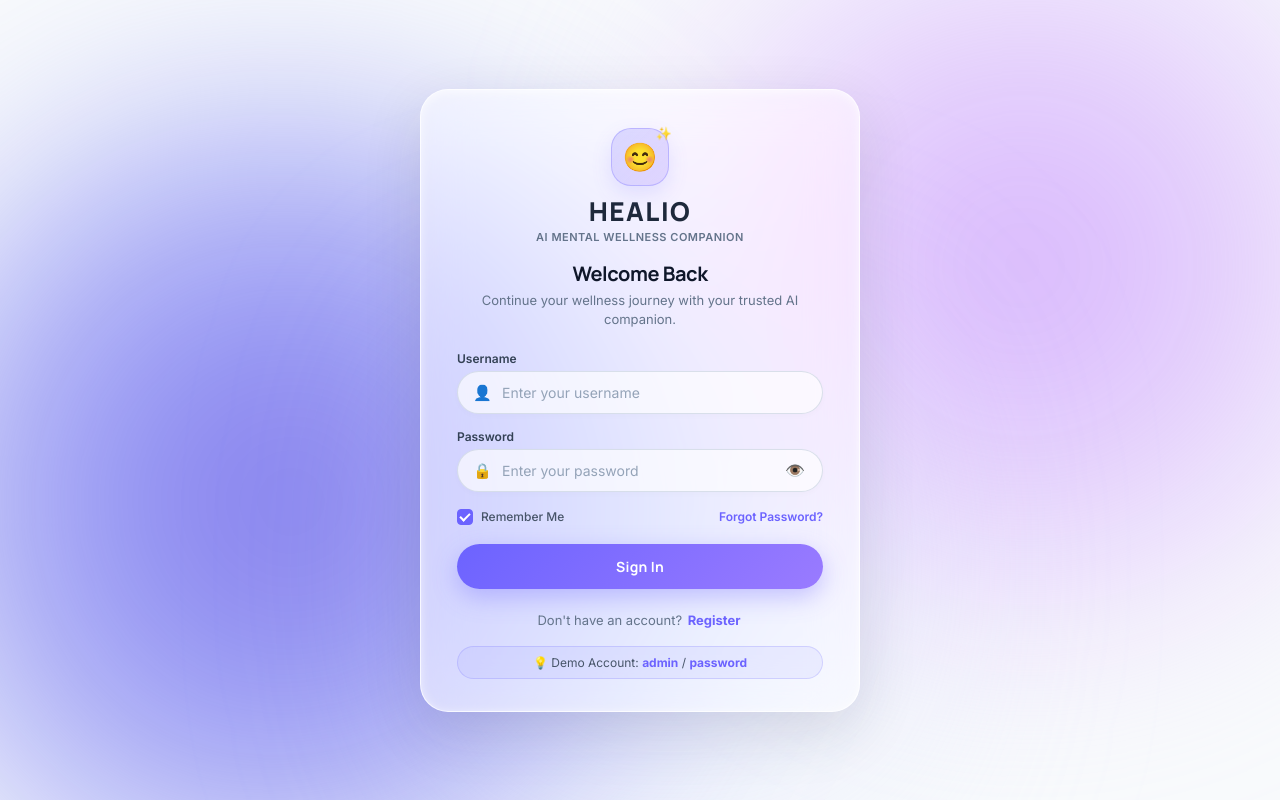
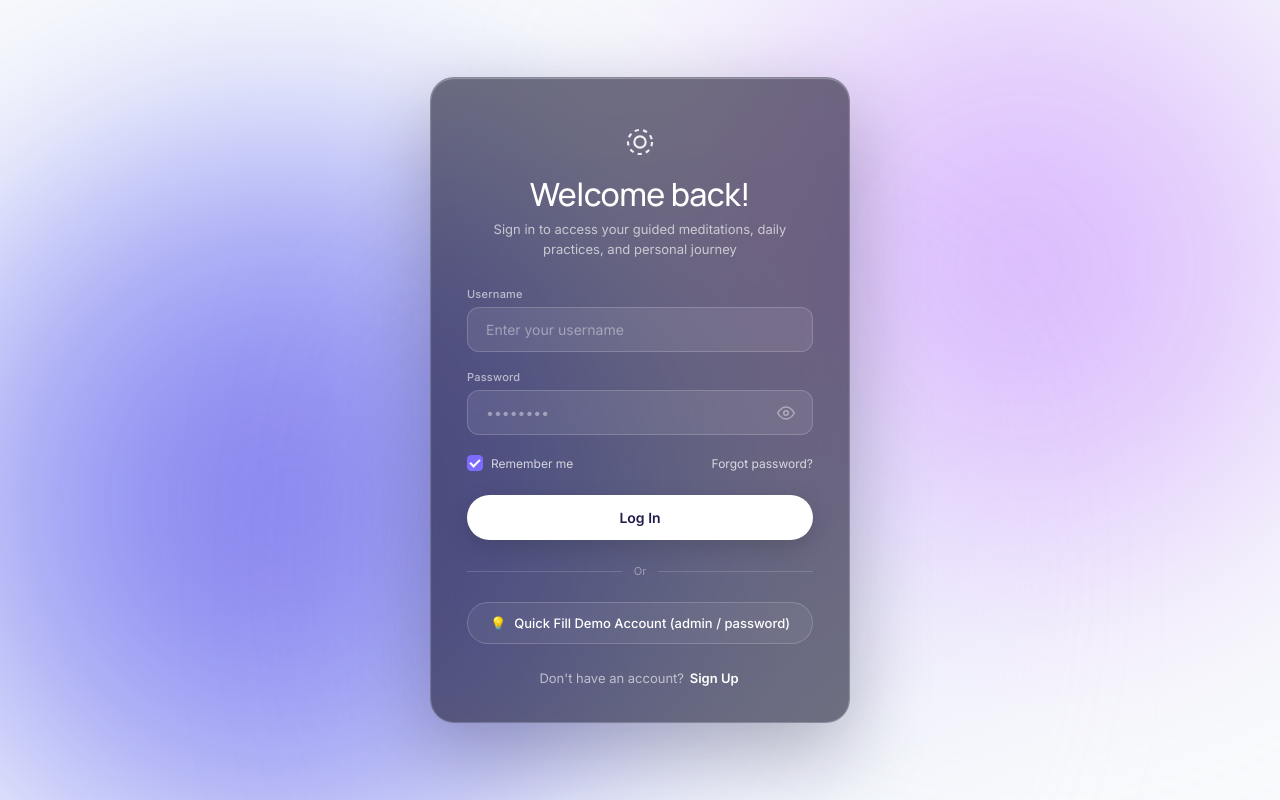
Before and after one commit to abh1ramkr/Healio, a React (Create React App) app in the folder frontend/: page / in a window 1280 px wide. Built offline with nearby package versions, Linux system fonts and the light colour scheme.

Commit message:
style: Redesign HEALIO login card layout, zen ring icon, inputs, buttons, and typography to match reference image

```diff
--- a/frontend/src/App.css
+++ b/frontend/src/App.css
@@ -150,215 +150,165 @@ h1, h2, h3, h4, h5, h6 {
   100% { transform: translate(-35px, 40px) rotate(-10deg) scale(1.05); }
 }
 
-/* Centered Glassmorphism Login Card */
-.login-glass-card {
+/* Reference Image Style Dark Glass Card */
+.ref-login-glass-card {
   position: relative;
   z-index: 10;
   width: 100%;
-  max-width: 440px;
-  background: rgba(255, 255, 255, 0.55);
-  backdrop-filter: blur(24px) saturate(190%);
-  -webkit-backdrop-filter: blur(24px) saturate(190%);
-  border: 1px solid rgba(255, 255, 255, 0.8);
-  border-radius: 28px;
-  padding: 38px 36px 32px;
+  max-width: 420px;
+  background: rgba(18, 16, 38, 0.58);
+  backdrop-filter: blur(35px) saturate(180%);
+  -webkit-backdrop-filter: blur(35px) saturate(180%);
+  border: 1px solid rgba(255, 255, 255, 0.2);
+  border-radius: 24px;
+  padding: 42px 36px 36px;
   box-shadow:
-    0 20px 60px rgba(30, 30, 60, 0.12),
-    0 2px 10px rgba(255, 255, 255, 0.6) inset;
+    0 30px 80px rgba(15, 12, 40, 0.28),
+    0 1px 1px rgba(255, 255, 255, 0.3) inset;
+  color: #ffffff;
   animation: glassCardEntrance 0.6s cubic-bezier(0.16, 1, 0.3, 1) forwards;
 }
 
-@keyframes glassCardEntrance {
-  0% {
-    opacity: 0;
-    transform: translateY(24px) scale(0.97);
-  }
-  100% {
-    opacity: 1;
-    transform: translateY(0) scale(1);
-  }
+.ref-card-header {
+  text-align: center;
+  margin-bottom: 28px;
 }
 
-/* Branding Header */
-.glass-card-header {
-  text-align: center;
-  margin-bottom: 22px;
-}
-
-.healio-logo-badge {
+.zen-ring-icon {
   display: inline-flex;
   align-items: center;
   justify-content: center;
-  width: 58px;
-  height: 58px;
-  background: linear-gradient(135deg, rgba(108, 99, 255, 0.2) 0%, rgba(154, 123, 255, 0.25) 100%);
-  border: 1px solid rgba(108, 99, 255, 0.3);
-  border-radius: 20px;
-  font-size: 28px;
-  margin-bottom: 10px;
-  position: relative;
-  box-shadow: 0 8px 20px rgba(108, 99, 255, 0.15);
+  width: 44px;
+  height: 44px;
+  margin-bottom: 12px;
 }
 
-.logo-sparkle {
-  position: absolute;
-  top: -4px;
-  right: -4px;
-  font-size: 13px;
+.ref-card-title {
+  font-family: 'Manrope', system-ui, sans-serif;
+  font-size: 32px;
+  font-weight: 300;
+  color: #ffffff;
+  letter-spacing: -0.5px;
+  margin: 0 0 8px 0;
+  line-height: 1.15;
 }
 
-.healio-brand-title {
-  font-family: 'Manrope', sans-serif;
-  font-size: 26px;
-  font-weight: 800;
-  color: #1E293B;
-  letter-spacing: 1.5px;
+.ref-card-subtitle {
+  font-size: 13px;
+  font-weight: 400;
+  color: rgba(255, 255, 255, 0.65);
+  line-height: 1.5;
   margin: 0;
-  line-height: 1.2;
+  padding: 0 10px;
 }
 
-.healio-brand-subtitle {
-  font-size: 11px;
-  font-weight: 600;
-  color: #64748B;
-  letter-spacing: 0.5px;
-  text-transform: uppercase;
-  margin-top: 3px;
-  margin-bottom: 16px;
+.ref-glass-form {
+  display: flex;
+  flex-direction: column;
+  gap: 18px;
 }
 
-.welcome-headline-box h2 {
-  font-family: 'Manrope', sans-serif;
-  font-size: 20px;
-  font-weight: 700;
-  color: #0F172A;
-  margin-bottom: 4px;
-}
-
-.welcome-headline-box p {
-  font-size: 13px;
-  color: #64748B;
-  line-height: 1.45;
-  margin: 0;
-}
-
-/* Glass Form Components */
-.glass-form {
+.ref-input-group {
   display: flex;
   flex-direction: column;
-  gap: 15px;
-}
-
-.glass-input-group {
-  display: flex;
-  flex-direction: column;
-  gap: 5px;
+  gap: 6px;
   text-align: left;
 }
 
-.glass-input-group label {
-  font-size: 12px;
-  font-weight: 600;
-  color: #334155;
+.ref-input-group label {
+  font-size: 11px;
+  font-weight: 500;
+  color: rgba(255, 255, 255, 0.6);
+  letter-spacing: 0.02em;
 }
 
-.input-wrapper {
+.ref-input-wrapper {
   position: relative;
   display: flex;
   align-items: center;
 }
 
-.input-icon {
-  position: absolute;
-  left: 16px;
-  font-size: 15px;
-  color: #94A3B8;
-  pointer-events: none;
-}
-
-.glass-input {
+.ref-glass-input {
   width: 100%;
-  padding: 12px 16px 12px 44px;
-  background: rgba(255, 255, 255, 0.65);
-  border: 1px solid rgba(203, 213, 225, 0.7);
-  border-radius: 9999px;
+  padding: 13px 18px;
+  background: rgba(255, 255, 255, 0.08);
+  border: 1px solid rgba(255, 255, 255, 0.18);
+  border-radius: 12px;
   font-size: 14px;
-  color: #0F172A;
+  color: #ffffff;
   font-family: 'Inter', sans-serif;
   outline: none;
   transition: all 0.25s ease;
-  box-shadow: 0 2px 6px rgba(0, 0, 0, 0.02);
 }
 
-.glass-input::placeholder {
-  color: #94A3B8;
+.ref-glass-input::placeholder {
+  color: rgba(255, 255, 255, 0.4);
 }
 
-.glass-input:focus {
-  background: rgba(255, 255, 255, 0.95);
-  border-color: #6C63FF;
-  box-shadow: 0 0 0 4px rgba(108, 99, 255, 0.18), 0 4px 12px rgba(108, 99, 255, 0.08);
+.ref-glass-input:focus {
+  background: rgba(255, 255, 255, 0.14);
+  border-color: rgba(255, 255, 255, 0.4);
+  box-shadow: 0 0 0 3px rgba(255, 255, 255, 0.1);
 }
 
-.btn-toggle-password {
+.ref-btn-eye-toggle {
   position: absolute;
   right: 14px;
   background: none;
   border: none;
-  font-size: 16px;
-  color: #64748B;
   cursor: pointer;
-  padding: 4px;
   display: flex;
   align-items: center;
   justify-content: center;
-  transition: transform 0.2s ease;
+  padding: 4px;
+  opacity: 0.7;
+  transition: opacity 0.2s ease;
 }
 
-.btn-toggle-password:hover {
-  transform: scale(1.15);
+.ref-btn-eye-toggle:hover {
+  opacity: 1;
 }
 
-/* Secondary Actions Bar */
-.form-secondary-actions {
+.ref-actions-row {
   display: flex;
   align-items: center;
   justify-content: space-between;
   font-size: 12px;
   margin-top: 2px;
+  margin-bottom: 2px;
 }
 
-.checkbox-container {
+.ref-checkbox-label {
   display: flex;
   align-items: center;
   gap: 8px;
   cursor: pointer;
-  color: #475569;
+  color: rgba(255, 255, 255, 0.75);
+  font-size: 12px;
   user-select: none;
-  font-weight: 500;
 }
 
-.checkbox-container input {
+.ref-checkbox-label input {
   display: none;
 }
 
-.custom-checkmark {
+.ref-custom-box {
   width: 16px;
   height: 16px;
-  border: 1.5px solid #CBD5E1;
+  border: 1px solid rgba(255, 255, 255, 0.3);
   border-radius: 4px;
-  background: rgba(255, 255, 255, 0.8);
+  background: rgba(255, 255, 255, 0.08);
   display: inline-block;
   position: relative;
   transition: all 0.2s ease;
 }
 
-.checkbox-container input:checked ~ .custom-checkmark {
-  background: #6C63FF;
-  border-color: #6C63FF;
+.ref-checkbox-label input:checked ~ .ref-custom-box {
+  background: #7c6cff;
+  border-color: #7c6cff;
 }
 
-.checkbox-container input:checked ~ .custom-checkmark::after {
+.ref-checkbox-label input:checked ~ .ref-custom-box::after {
   content: '';
   position: absolute;
   left: 4px;
@@ -370,109 +320,124 @@ h1, h2, h3, h4, h5, h6 {
   transform: rotate(45deg);
 }
 
-.forgot-link {
-  color: #6C63FF;
+.ref-forgot-link {
+  color: rgba(255, 255, 255, 0.75);
   text-decoration: none;
-  font-weight: 600;
+  font-size: 12px;
   transition: color 0.2s ease;
 }
 
-.forgot-link:hover {
-  color: #4F46E5;
+.ref-forgot-link:hover {
+  color: #ffffff;
   text-decoration: underline;
 }
 
-/* Primary Glass Button */
-.btn-glass-primary {
+.ref-btn-solid-white {
   width: 100%;
-  padding: 13px 24px;
-  background: linear-gradient(135deg, #6C63FF 0%, #9A7BFF 100%);
+  padding: 14px 24px;
+  background: #ffffff;
   border: none;
   border-radius: 9999px;
-  color: #FFFFFF;
+  color: #1e1b4b;
   font-size: 14px;
-  font-weight: 700;
-  letter-spacing: 0.3px;
-  font-family: 'Manrope', sans-serif;
+  font-weight: 600;
+  font-family: 'Inter', sans-serif;
   cursor: pointer;
-  box-shadow: 0 8px 25px rgba(108, 99, 255, 0.35);
-  transition: all 0.3s cubic-bezier(0.16, 1, 0.3, 1);
+  box-shadow: 0 8px 25px rgba(0, 0, 0, 0.15);
+  transition: all 0.25s cubic-bezier(0.16, 1, 0.3, 1);
   margin-top: 4px;
 }
 
-.btn-glass-primary:hover:not(:disabled) {
+.ref-btn-solid-white:hover:not(:disabled) {
   transform: translateY(-2px);
-  box-shadow: 0 12px 30px rgba(108, 99, 255, 0.45);
+  background: #f8fafc;
+  box-shadow: 0 12px 30px rgba(255, 255, 255, 0.25);
 }
 
-.btn-glass-primary:active:not(:disabled) {
-  transform: translateY(0);
+.ref-or-divider {
+  display: flex;
+  align-items: center;
+  text-align: center;
+  color: rgba(255, 255, 255, 0.4);
+  font-size: 11px;
+  margin: 6px 0;
 }
 
-.btn-glass-primary:disabled {
-  opacity: 0.7;
-  cursor: not-allowed;
+.ref-or-divider::before,
+.ref-or-divider::after {
+  content: '';
+  flex: 1;
+  border-bottom: 1px solid rgba(255, 255, 255, 0.15);
 }
 
-/* Auth Footer Link */
-.auth-toggle-footer {
+.ref-or-divider span {
+  padding: 0 12px;
+}
+
+.ref-btn-outline-pill {
+  width: 100%;
+  padding: 12px 20px;
+  background: rgba(255, 255, 255, 0.05);
+  border: 1px solid rgba(255, 255, 255, 0.18);
+  border-radius: 9999px;
+  color: #ffffff;
+  font-size: 13px;
+  font-weight: 500;
+  font-family: 'Inter', sans-serif;
+  cursor: pointer;
+  transition: all 0.2s ease;
+  display: flex;
+  align-items: center;
+  justify-content: center;
+  gap: 8px;
+}
+
+.ref-btn-outline-pill:hover {
+  background: rgba(255, 255, 255, 0.12);
+  border-color: rgba(255, 255, 255, 0.35);
+}
+
+.ref-footer-text {
   text-align: center;
   font-size: 13px;
-  color: #64748B;
+  color: rgba(255, 255, 255, 0.6);
   margin-top: 8px;
 }
 
-.auth-link-button {
+.ref-footer-link {
   background: none;
   border: none;
-  color: #6C63FF;
-  font-weight: 700;
+  color: #ffffff;
+  font-weight: 600;
   cursor: pointer;
   font-family: 'Inter', sans-serif;
   font-size: 13px;
   padding: 0 2px;
 }
 
-.auth-link-button:hover {
+.ref-footer-link:hover {
   text-decoration: underline;
-  color: #4F46E5;
 }
 
-/* Demo badge */
-.demo-credentials-badge {
-  margin-top: 18px;
-  padding: 8px 16px;
-  background: rgba(108, 99, 255, 0.08);
-  border: 1px solid rgba(108, 99, 255, 0.2);
-  border-radius: 9999px;
+.ref-glass-alert {
+  padding: 10px 16px;
+  border-radius: 10px;
   font-size: 12px;
-  color: #475569;
+  font-weight: 500;
+  margin-bottom: 16px;
   text-align: center;
 }
 
-.demo-credentials-badge strong {
-  color: #6C63FF;
+.ref-glass-alert.error {
+  background: rgba(239, 68, 68, 0.2);
+  border: 1px solid rgba(239, 68, 68, 0.4);
+  color: #fca5a5;
 }
 
-.glass-alert {
-  padding: 10px 16px;
-  border-radius: 12px;
-  font-size: 12px;
-  font-weight: 600;
-  margin-bottom: 14px;
-  text-align: center;
-}
-
-.glass-alert.error {
-  background: rgba(239, 68, 68, 0.12);
-  border: 1px solid rgba(239, 68, 68, 0.3);
-  color: #dc2626;
-}
-
-.glass-alert.success {
-  background: rgba(34, 197, 94, 0.12);
-  border: 1px solid rgba(34, 197, 94, 0.3);
-  color: #15803d;
+.ref-glass-alert.success {
+  background: rgba(34, 197, 94, 0.2);
+  border: 1px solid rgba(34, 197, 94, 0.4);
+  color: #86efac;
 }
 
 .btn-primary-purple {
--- a/frontend/src/App.js
+++ b/frontend/src/App.js
@@ -526,52 +526,50 @@ function App() {
     );
   }
 
-  // 2. Premium Glassmorphism Authentication Screen
+  // 2. Premium Zen Glassmorphism Authentication Screen (Reference Image Layout)
   if (!loggedIn) {
     return (
       <div className="login-screen-wrapper">
-        {/* Abstract Soft Organic Gradient Blobs Canvas Background */}
+        {/* Soft Organic Gradient Blobs Canvas Background */}
         <div className="login-bg-canvas">
           <div className="gradient-blob blob-bottom-left"></div>
           <div className="gradient-blob blob-top-right"></div>
           <div className="gradient-blob blob-center-soft"></div>
         </div>
 
-        {/* Floating Frosted Glass Login Card */}
-        <div className="login-glass-card">
-          {/* Header & Branding */}
-          <div className="glass-card-header">
-            <div className="healio-logo-badge">
-              <span className="logo-sparkle">✨</span>
-              <span className="logo-icon">😊</span>
+        {/* Reference Image Style Dark Glass Card */}
+        <div className="ref-login-glass-card">
+          {/* Zen Ring Icon Header */}
+          <div className="ref-card-header">
+            <div className="zen-ring-icon">
+              <svg width="34" height="34" viewBox="0 0 24 24" fill="none" stroke="rgba(255,255,255,0.9)" strokeWidth="1.5">
+                <circle cx="12" cy="12" r="4" />
+                <circle cx="12" cy="12" r="8.5" strokeDasharray="3 3" />
+              </svg>
             </div>
-            <h1 className="healio-brand-title">HEALIO</h1>
-            <p className="healio-brand-subtitle">AI Mental Wellness Companion</p>
-
-            <div className="welcome-headline-box">
-              <h2>{authMode === 'login' ? 'Welcome Back' : 'Begin Your Journey'}</h2>
-              <p>
-                {authMode === 'login'
-                  ? 'Continue your wellness journey with your trusted AI companion.'
-                  : 'Create your private, confidential space for emotional wellbeing.'}
-              </p>
-            </div>
+            <h1 className="ref-card-title">
+              {authMode === 'login' ? 'Welcome back!' : 'Create account'}
+            </h1>
+            <p className="ref-card-subtitle">
+              {authMode === 'login'
+                ? 'Sign in to access your guided meditations, daily practices, and personal journey'
+                : 'Sign up to start your guided meditations, daily practices, and personal journey'}
+            </p>
           </div>
 
-          {/* Error / Success Notifications */}
-          {registerSuccess && <div className="glass-alert success">{registerSuccess}</div>}
-          {loginError && <div className="glass-alert error">{loginError}</div>}
+          {/* Alert messages */}
+          {registerSuccess && <div className="ref-glass-alert success">{registerSuccess}</div>}
+          {loginError && <div className="ref-glass-alert error">{loginError}</div>}
 
           {/* Form */}
           {authMode === 'login' ? (
-            <form onSubmit={handleLogin} className="glass-form">
-              <div className="glass-input-group">
+            <form onSubmit={handleLogin} className="ref-glass-form">
+              <div className="ref-input-group">
                 <label>Username</label>
-                <div className="input-wrapper">
-                  <span className="input-icon">👤</span>
+                <div className="ref-input-wrapper">
                   <input
                     type="text"
-                    className="glass-input"
+                    className="ref-glass-input"
                     placeholder="Enter your username"
                     value={username}
                     onChange={(e) => setUsername(e.target.value)}
@@ -580,79 +578,97 @@ function App() {
                 </div>
               </div>
 
-              <div className="glass-input-group">
+              <div className="ref-input-group">
                 <label>Password</label>
-                <div className="input-wrapper">
-                  <span className="input-icon">🔒</span>
+                <div className="ref-input-wrapper">
                   <input
                     type={showPassword ? 'text' : 'password'}
-                    className="glass-input"
-                    placeholder="Enter your password"
+                    className="ref-glass-input"
+                    placeholder="••••••••"
                     value={password}
                     onChange={(e) => setPassword(e.target.value)}
                     required
                   />
                   <button
                     type="button"
-                    className="btn-toggle-password"
+                    className="ref-btn-eye-toggle"
                     onClick={() => setShowPassword((prev) => !prev)}
                     title={showPassword ? 'Hide password' : 'Show password'}
                   >
-                    {showPassword ? '🙈' : '👁️'}
+                    <svg width="18" height="18" viewBox="0 0 24 24" fill="none" stroke="rgba(255,255,255,0.6)" strokeWidth="2">
+                      <path d="M1 12s4-8 11-8 11 8 11 8-4 8-11 8-11-8-11-8z" />
+                      <circle cx="12" cy="12" r="3" />
+                    </svg>
                   </button>
                 </div>
               </div>
 
-              <div className="form-secondary-actions">
-                <label className="checkbox-container">
+              <div className="ref-actions-row">
+                <label className="ref-checkbox-label">
                   <input
                     type="checkbox"
                     checked={rememberMe}
                     onChange={(e) => setRememberMe(e.target.checked)}
                   />
-                  <span className="custom-checkmark"></span>
-                  <span className="checkbox-label">Remember Me</span>
+                  <span className="ref-custom-box"></span>
+                  <span>Remember me</span>
                 </label>
                 <a
                   href="#forgot"
-                  className="forgot-link"
+                  className="ref-forgot-link"
                   onClick={(e) => {
                     e.preventDefault();
-                    alert('Demo Account Credentials:\nUsername: admin\nPassword: password');
+                    setUsername('admin');
+                    setPassword('password');
+                    alert('Filled demo credentials!\nUsername: admin\nPassword: password');
                   }}
                 >
-                  Forgot Password?
+                  Forgot password?
                 </a>
               </div>
 
-              <button type="submit" className="btn-glass-primary" disabled={isSubmitting}>
-                {isSubmitting ? 'Signing In...' : 'Sign In'}
+              <button type="submit" className="ref-btn-solid-white" disabled={isSubmitting}>
+                {isSubmitting ? 'Logging In...' : 'Log In'}
               </button>
 
-              <div className="auth-toggle-footer">
+              <div className="ref-or-divider">
+                <span>Or</span>
+              </div>
+
+              <button
+                type="button"
+                className="ref-btn-outline-pill"
+                onClick={() => {
+                  setUsername('admin');
+                  setPassword('password');
+                }}
+              >
+                <span className="demo-icon">💡</span> Quick Fill Demo Account (admin / password)
+              </button>
+
+              <div className="ref-footer-text">
                 Don't have an account?{' '}
                 <button
                   type="button"
-                  className="auth-link-button"
+                  className="ref-footer-link"
                   onClick={() => {
                     setAuthMode('register');
                     setLoginError('');
                     setRegisterSuccess('');
                   }}
                 >
-                  Register
+                  Sign Up
                 </button>
               </div>
             </form>
           ) : (
-            <form onSubmit={handleRegister} className="glass-form">
-              <div className="glass-input-group">
+            <form onSubmit={handleRegister} className="ref-glass-form">
+              <div className="ref-input-group">
                 <label>Username</label>
-                <div className="input-wrapper">
-                  <span className="input-icon">👤</span>
+                <div className="ref-input-wrapper">
                   <input
                     type="text"
-                    className="glass-input"
+                    className="ref-glass-input"
                     placeholder="Choose a username"
                     value={username}
                     onChange={(e) => setUsername(e.target.value)}
@@ -661,13 +677,12 @@ function App() {
                 </div>
               </div>
 
-              <div className="glass-input-group">
+              <div className="ref-input-group">
                 <label>Password</label>
-                <div className="input-wrapper">
-                  <span className="input-icon">🔒</span>
+                <div className="ref-input-wrapper">
                   <input
                     type={showPassword ? 'text' : 'password'}
-                    className="glass-input"
+                    className="ref-glass-input"
                     placeholder="Create a password"
                     value={password}
                     onChange={(e) => setPassword(e.target.value)}
@@ -675,22 +690,23 @@ function App() {
                   />
                   <button
                     type="button"
-                    className="btn-toggle-password"
+                    className="ref-btn-eye-toggle"
                     onClick={() => setShowPassword((prev) => !prev)}
-                    title={showPassword ? 'Hide password' : 'Show password'}
                   >
-                    {showPassword ? '🙈' : '👁️'}
+                    <svg width="18" height="18" viewBox="0 0 24 24" fill="none" stroke="rgba(255,255,255,0.6)" strokeWidth="2">
+                      <path d="M1 12s4-8 11-8 11 8 11 8-4 8-11 8-11-8-11-8z" />
+                      <circle cx="12" cy="12" r="3" />
+                    </svg>
                   </button>
                 </div>
               </div>
 
-              <div className="glass-input-group">
+              <div className="ref-input-group">
                 <label>Confirm Password</label>
-                <div className="input-wrapper">
-                  <span className="input-icon">🔒</span>
+                <div className="ref-input-wrapper">
                   <input
                     type={showPassword ? 'text' : 'password'}
-                    className="glass-input"
+                    className="ref-glass-input"
                     placeholder="Re-enter your password"
                     value={confirmPassword}
                     onChange={(e) => setConfirmPassword(e.target.value)}
@@ -699,30 +715,26 @@ function App() {
                 </div>
               </div>
 
-              <button type="submit" className="btn-glass-primary" disabled={isSubmitting}>
-                {isSubmitting ? 'Creating Account...' : 'Create Account'}
+              <button type="submit" className="ref-btn-solid-white" disabled={isSubmitting}>
+                {isSubmitting ? 'Creating Account...' : 'Sign Up'}
               </button>
 
-              <div className="auth-toggle-footer">
+              <div className="ref-footer-text">
                 Already have an account?{' '}
                 <button
                   type="button"
-                  className="auth-link-button"
+                  className="ref-footer-link"
                   onClick={() => {
                     setAuthMode('login');
                     setLoginError('');
                     setRegisterSuccess('');
                   }}
                 >
-                  Sign In
+                  Log In
                 </button>
               </div>
             </form>
           )}
-
-          <div className="demo-credentials-badge">
-            💡 Demo Account: <strong>admin</strong> / <strong>password</strong>
-          </div>
         </div>
       </div>
     );
```
